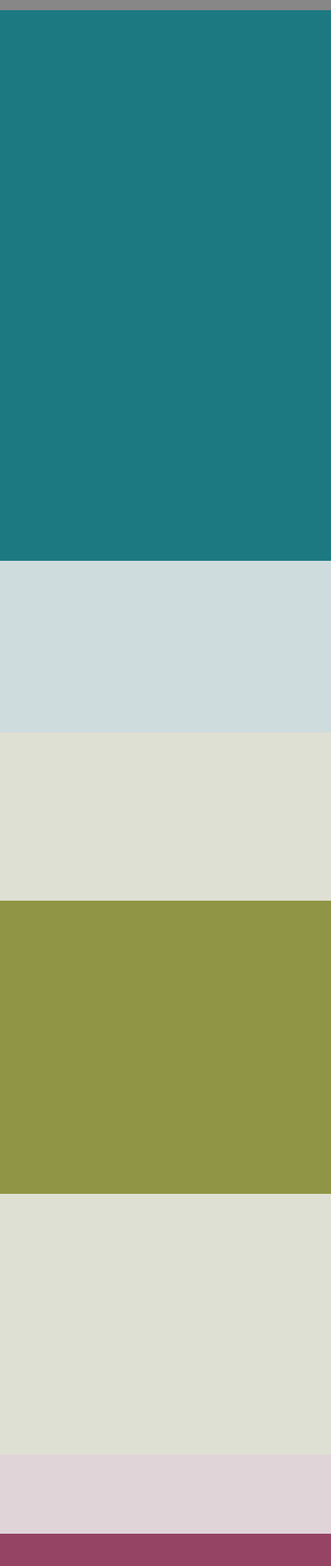
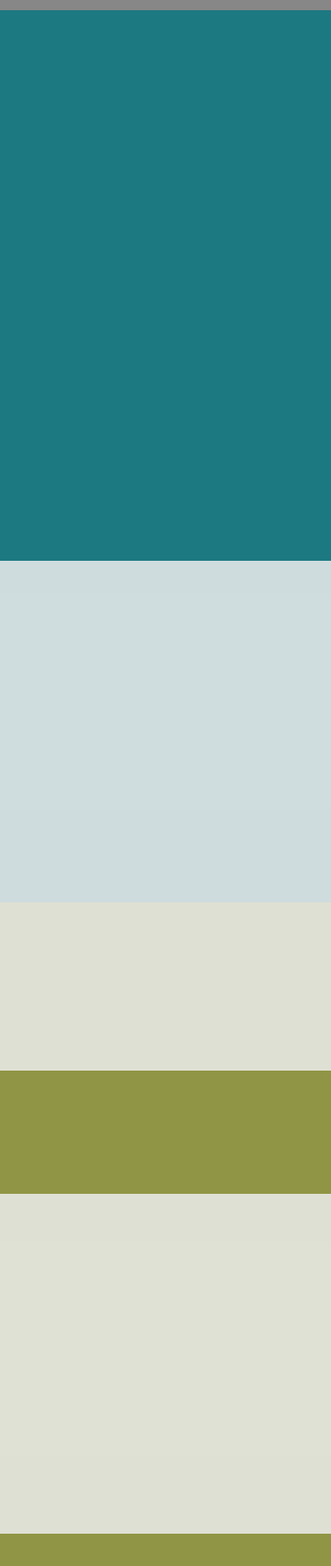
Before and after one commit to devuno-dev/Devuno-Website, a plain HTML site: page src/index.html in a window 390 px wide. Shown: the part 65-1908 px from the top of the page at 85% size. Drawn offline with nearby package versions, Linux system fonts and the light colour scheme.

Commit message:
Mobile Content Expansion 1

```diff
--- a/src/style.css
+++ b/src/style.css
@@ -117,3 +117,24 @@ html{
     width: 100%;
     height: 250px;
 }
+
+
+/*Media Query for increasing height of elements when smaller than 500px*/
+@media only screen and (max-width: 500px) {
+  #image-one{
+      height: 1050px;
+  }
+  #image-two{
+      height: 1050px;
+  }
+  #image-three{
+      height: 1050px;
+  }
+  #image-four{
+      height: 1050px;
+  }
+  #section-one{
+      height: 600px;
+  }
+
+}
```
Also changed, not shown: 1 other file.
